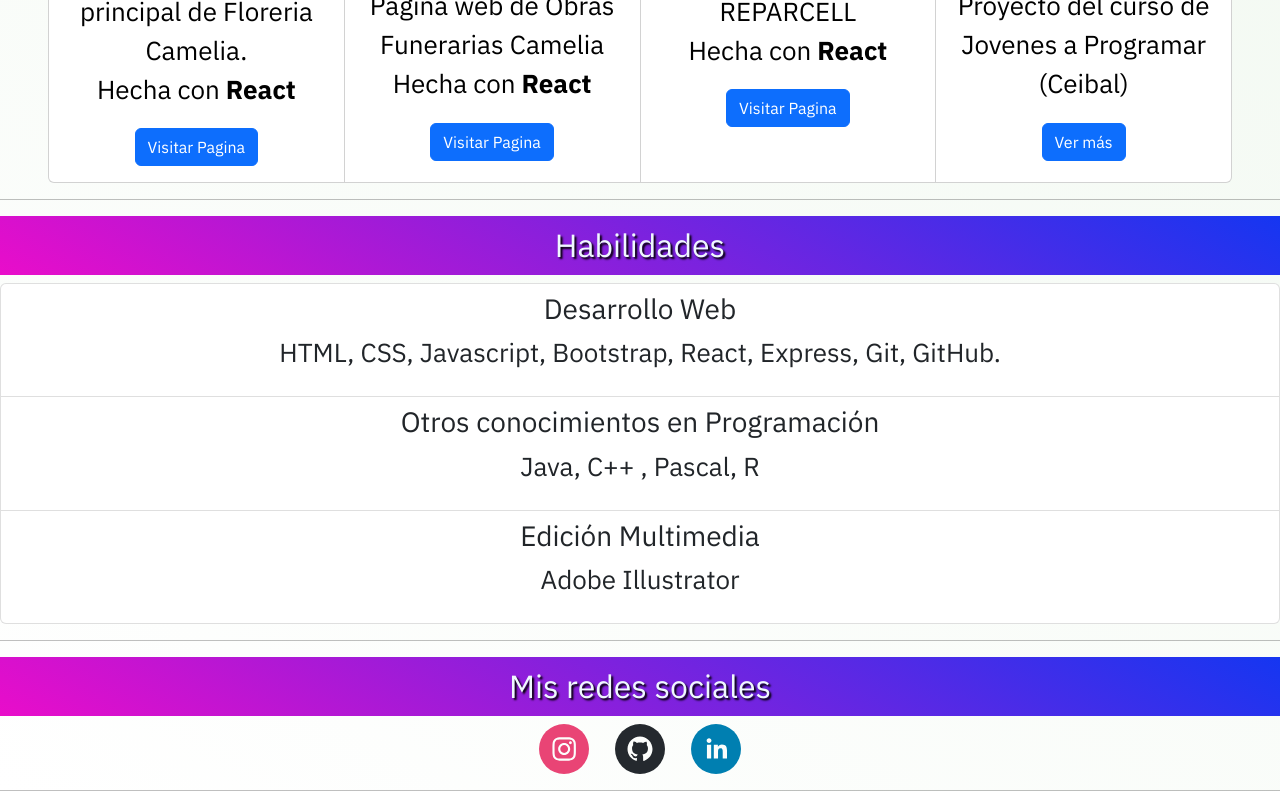
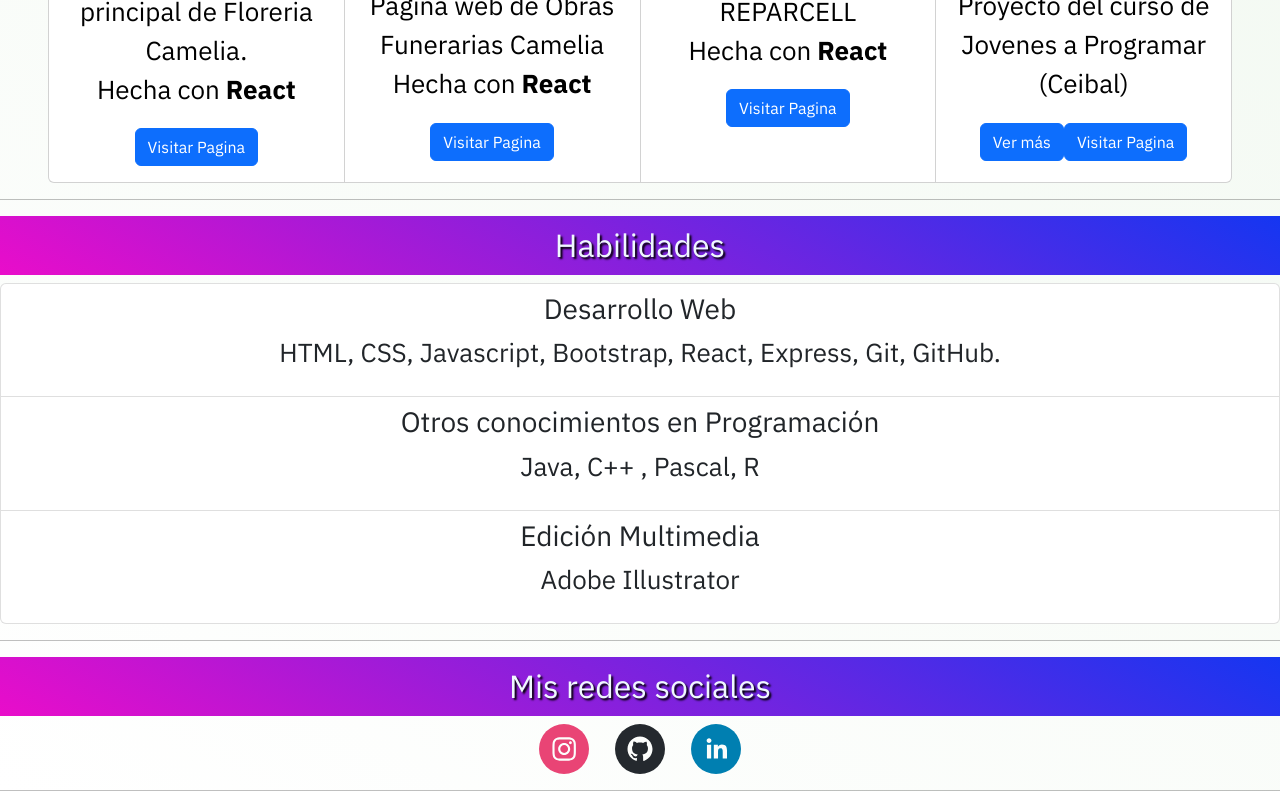
Before and after one commit to ivan1arriola/ivan1arriola, a React (Create React App) app: page / in a window 1280 px wide. Shown: the part 900-1707 px from the top of the page. Built offline with nearby package versions, Linux system fonts and the light colour scheme.

Commit message:
agregué boton de visitar pagina al proyectoJAP

```diff
--- a/src/components/Proyectos.jsx
+++ b/src/components/Proyectos.jsx
@@ -63,6 +63,9 @@ function HechoPorMi() {
               <Button variant="primary" href="/proyectojap">
                 Ver más
               </Button>
+              <Button variant="primary" href="https://ivan1arriola.github.io/ProyectoJAP" target="_blank">
+                Visitar Pagina
+              </Button>
             </Card.Body>
           </Card>
         </CardGroup>
```
Also changed, not shown: 1 other file (tests, documents, lock files or other folders).
